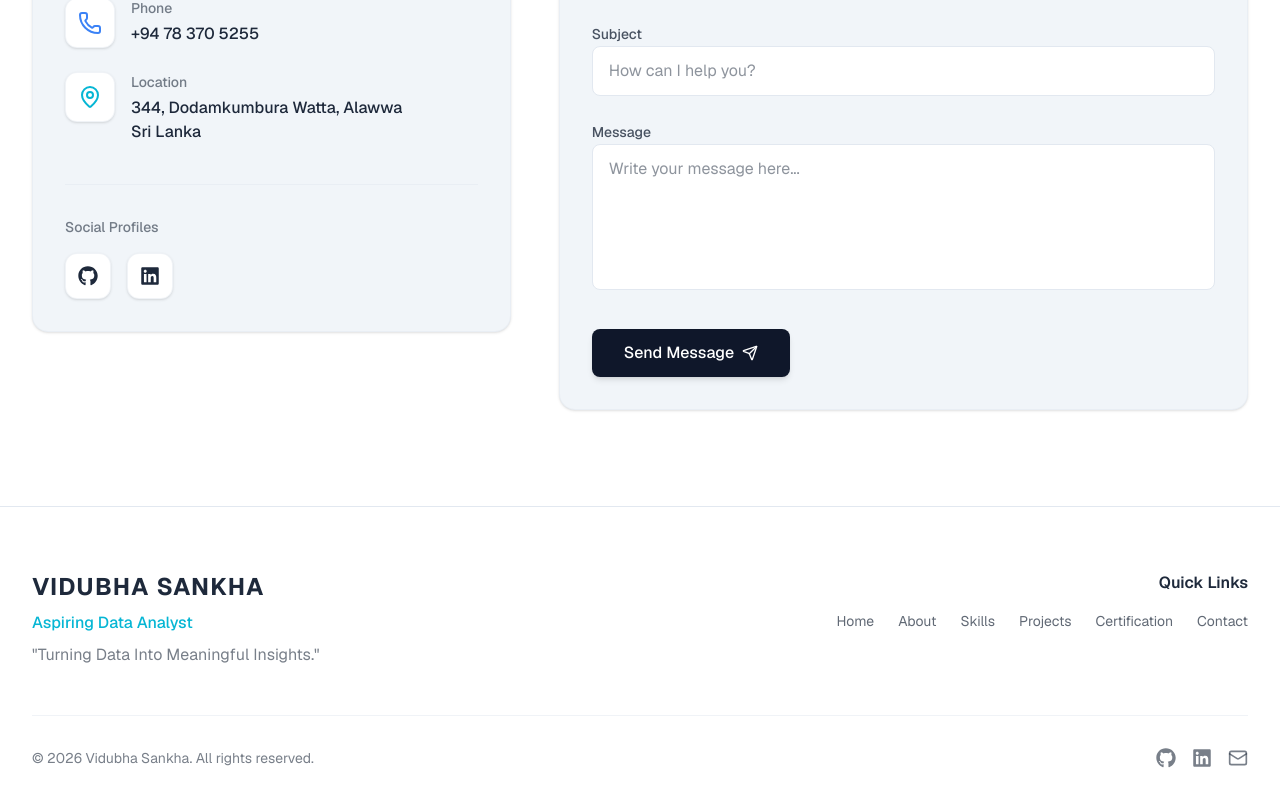
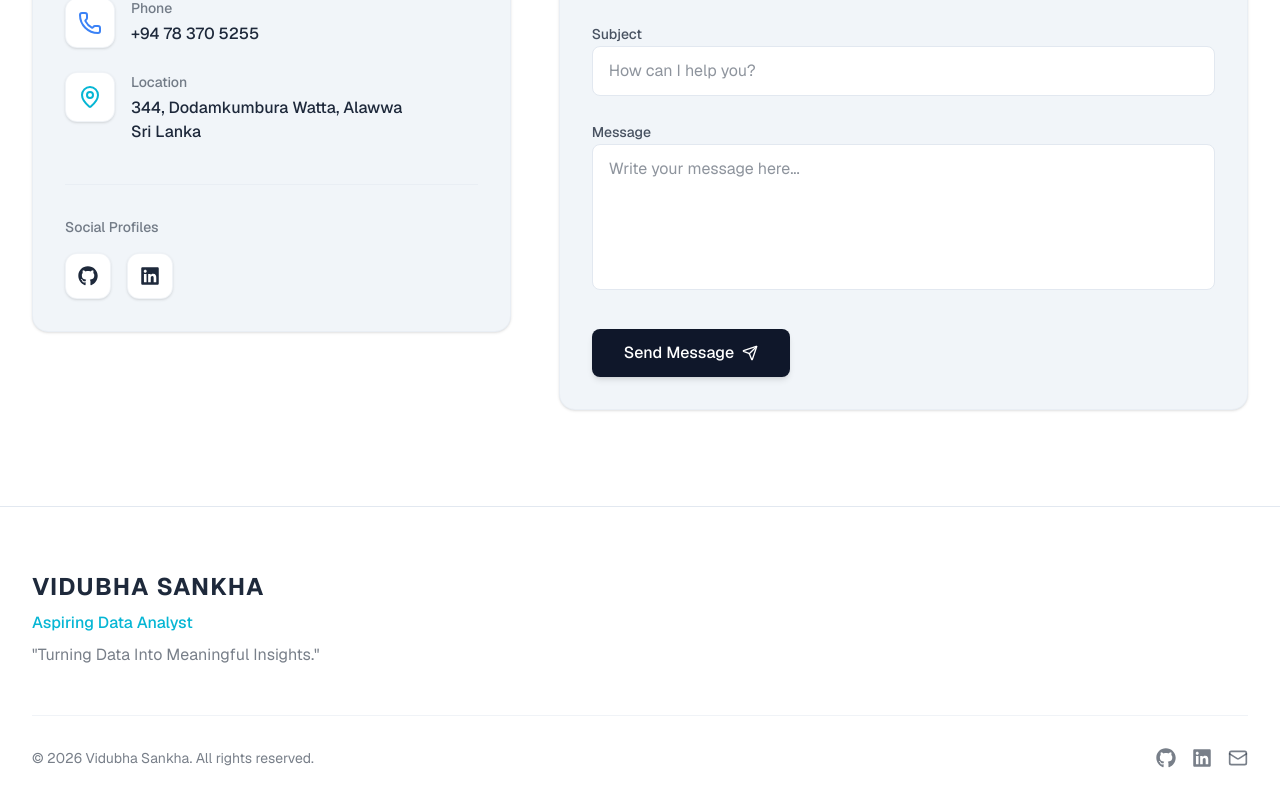
Before and after one commit to vidubha-sankha/my-portfolio, a Next.js app: page / in a window 1280 px wide. Shown: the part 5150-5950 px from the top of the page. Built offline with nearby package versions, Linux system fonts and the light colour scheme.

Commit message:
style: remove quick links from footer

```diff
--- a/src/components/Footer.tsx
+++ b/src/components/Footer.tsx
@@ -4,14 +4,7 @@ import { Mail } from "lucide-react";
 import { FaGithub as Github, FaLinkedin as Linkedin } from "react-icons/fa";
 import Link from "next/link";
 
-const navLinks = [
-  { name: "Home", href: "#home" },
-  { name: "About", href: "#about" },
-  { name: "Skills", href: "#skills" },
-  { name: "Projects", href: "#projects" },
-  { name: "Certification", href: "#certification" },
-  { name: "Contact", href: "#contact" },
-];
+
 
 export default function Footer() {
   const currentYear = new Date().getFullYear();
@@ -33,21 +26,7 @@ export default function Footer() {
             </p>
           </div>
 
-          {/* Quick Links */}
-          <div className="flex flex-col items-center md:items-end">
-            <h4 className="font-semibold text-foreground mb-4">Quick Links</h4>
-            <div className="flex flex-wrap justify-center md:justify-end gap-4 md:gap-6">
-              {navLinks.map((link) => (
-                <Link
-                  key={link.name}
-                  href={link.href}
-                  className="text-sm text-foreground/70 hover:text-accent transition-colors"
-                >
-                  {link.name}
-                </Link>
-              ))}
-            </div>
-          </div>
+
 
         </div>
 
```
